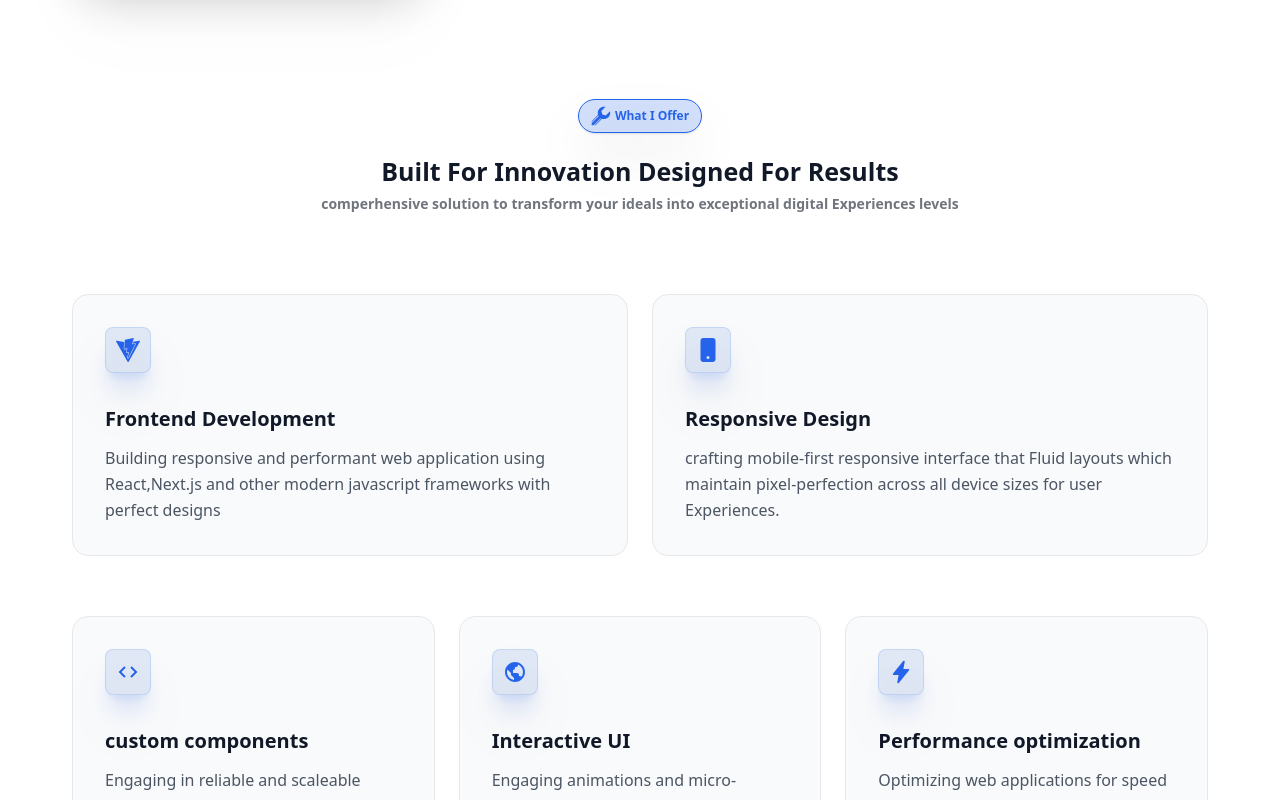
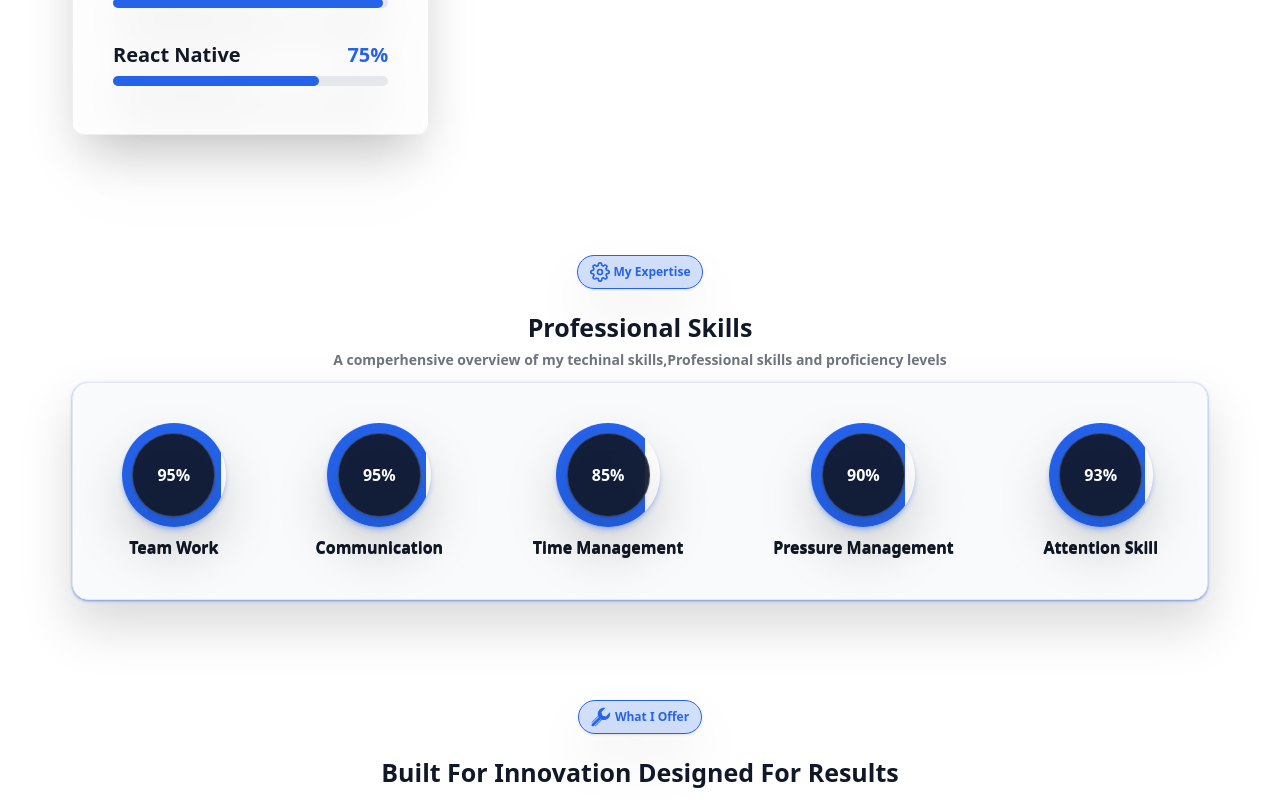
Before and after one commit to ugwucollins/New-Portfolio, a React (Vite) app: page /skills in a window 1280 px wide. Shown: the part 1064-1864 px from the top of the page. Built offline with nearby package versions, Linux system fonts and the light colour scheme.

Commit message:
add Prof component with professional skills overview and update SkillsArray

```diff
--- /dev/null
+++ b/src/Component/Skills/Prof.tsx
@@ -0,0 +1,83 @@
+import Header from "../../Context/Header";
+import { FiSettings } from "react-icons/fi";
+
+const Prof = () => {
+  return (
+    <div className="w-full flex flex-col gap-y-3 justify-center items-center">
+      <div>
+        <Header icon={<FiSettings />} text="my expertise" />
+        <div className="w-full flex justify-center items-center flex-col gap-1">
+          <h1
+            data-aos="zoom-in-left"
+            className="w-full  justify-center items-center flex flex-col gap-1.5 text-[min(10vw,25px)] text-portfolio-heading text-shadow-portfolio-heading font-bold capitalize"
+          >
+            Professional Skills
+          </h1>
+
+          <p className=" opacity-60 font-semibold text-sm">
+            A comperhensive overview of my techinal skills,Professional skills
+            and proficiency levels
+          </p>
+        </div>
+      </div>
+      <div className=" py-10 justify-around px-5 w-full bg-portfolio-card border border-portfolio-border rounded-2xl hover:cursor-pointer transition hover:drop-shadow-2xl backdrop-blur-2xl hover:shadow-portfolio-primary/30 group hover:shadow-2xl hover:border-portfolio-primary/20 shadow drop-shadow-2xl shadow-portfolio-primary/50 flex max-md:justify-center items-center flex-row flex-wrap gap-8">
+        {profArray.map(({ width, title }, index: number) => (
+          <div key={index}>
+            <ProfCard width={width} title={title} />
+          </div>
+        ))}
+      </div>
+    </div>
+  );
+};
+
+export default Prof;
+
+const ProfCard = ({ width, title }: PropCard) => {
+  return (
+    <div>
+      <div className=" relative flex flex-col gap-y-2 justify-center items-center">
+        <div className="size-26 flex justify-center items-center rounded-full relative shadow-md drop-shadow-2xl backdrop-blur-2xl shadow-portfolio-primary/30 bg-portfolio-bg overflow-hidden transition-colors duration-200">
+          <div
+            className="h-full absolute top-0 left-0 bg-portfolio-primary z-0"
+            style={{ width: width }}
+          />
+          <div className="w-[80%] z-1 rounded-full flex justify-center items-center text-base font-bold h-[80%] bg-portfolio-heading/90 backdrop-blur-2xl border border-portfolio-border/20 shadow drop-shadow-2xl text-portfolio-bg">
+            <p>{width}</p>
+          </div>
+        </div>
+        <h1 className="font-bold text-base text-shadow-2xs text-shadow-portfolio-heading capitalize">
+          {title}
+        </h1>
+      </div>
+    </div>
+  );
+};
+
+export type PropCard = {
+  width: string;
+  title: string;
+};
+
+export const profArray: PropCard[] = [
+  {
+    width: "95%",
+    title: "Team work",
+  },
+  {
+    width: "95%",
+    title: "Communication",
+  },
+  {
+    width: "85%",
+    title: "Time Management",
+  },
+  {
+    width: "90%",
+    title: "Pressure Management",
+  },
+  {
+    width: "93%",
+    title: "Attention Skill",
+  },
+];
--- a/src/Component/Skills/SkillsCards.tsx
+++ b/src/Component/Skills/SkillsCards.tsx
@@ -109,7 +109,19 @@ export default SkillsCards;
 
 export const SkillsArray: SkillsProp[] = [
   {
+    title: "HTML5",
+    width: "90%",
+  },
+  {
+    title: "Css  (Native)",
+    width: "95%",
+  },
+  {
     title: "React.js",
+    width: "90%",
+  },
+  {
+    title: "JavaScript",
     width: "90%",
   },
   {
@@ -118,17 +130,12 @@ export const SkillsArray: SkillsProp[] = [
   },
   {
     title: "TypeScript",
-    width: "80%",
+    width: "85%",
   },
   {
     title: "Tailwindcss css",
     width: "98%",
   },
-  {
-    title: "HTML5",
-    width: "90%",
-  },
-
   {
     title: "React native",
     width: "75%",
@@ -138,7 +145,7 @@ export const SkillsArray: SkillsProp[] = [
 export const SkillsArrayBack: SkillsProp[] = [
   {
     title: "node.js",
-    width: "70%",
+    width: "85%",
   },
   {
     title: "express.js",
--- a/src/Component/Skills/SkillsPage.tsx
+++ b/src/Component/Skills/SkillsPage.tsx
@@ -1,5 +1,6 @@
 import Container from "../../Context/Container";
 import OtherSkills from "./OtherSkills";
+import Prof from "./Prof";
 import SkillsCards from "./SkillsCards";
 
 const SkillsPage = () => {
@@ -7,6 +8,7 @@ const SkillsPage = () => {
     <Container className="py-30">
       <div className="w-full flex flex-col gap-y-20">
         <SkillsCards />
+        <Prof />
         <OtherSkills />
       </div>
     </Container>
```
